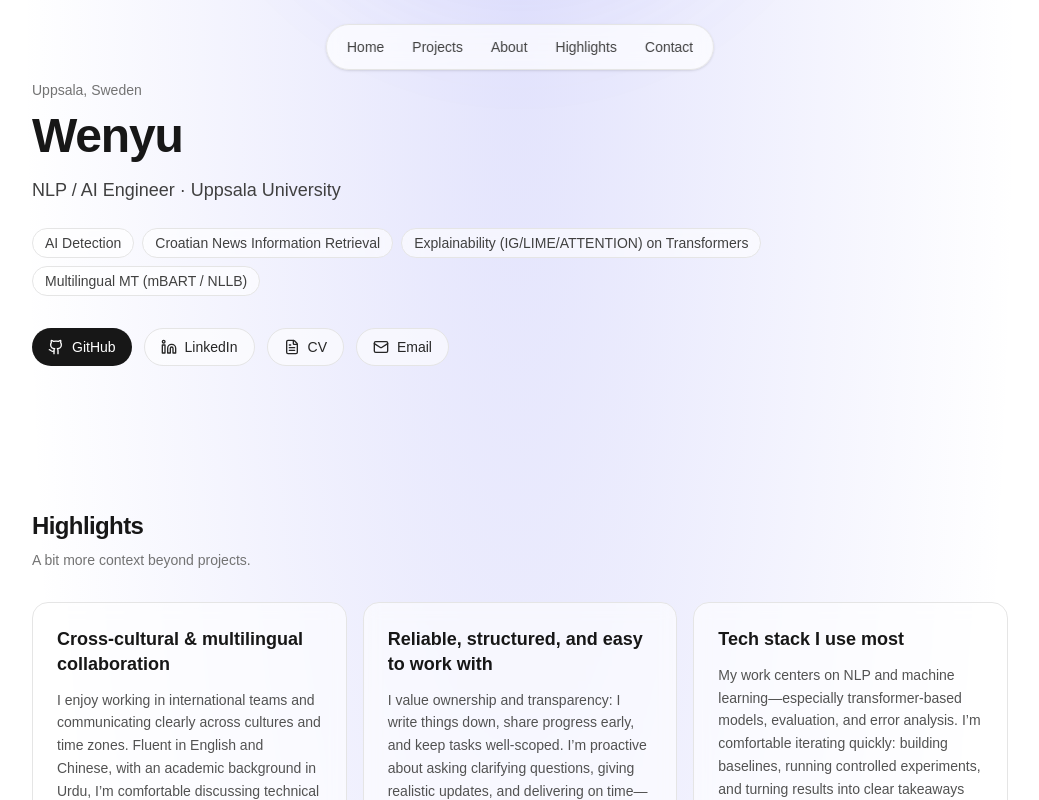
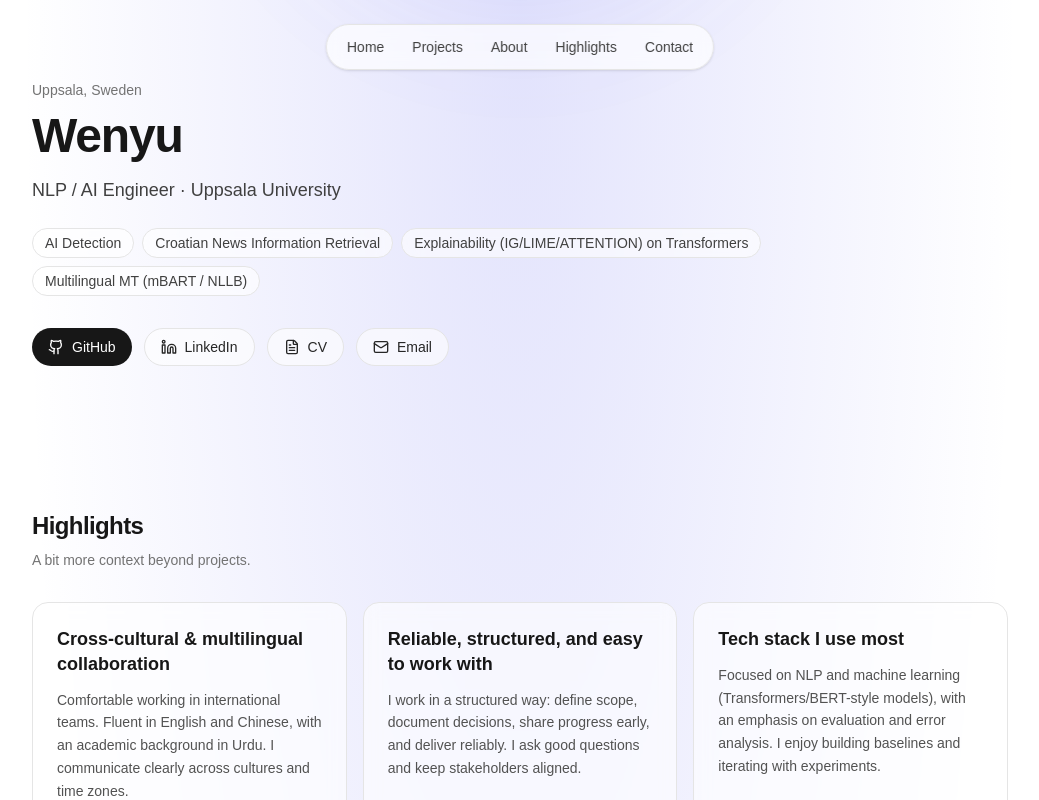
Before and after one commit to 0x0checo/MyWebsite, a Next.js app: page / in a window 1280 px wide. Shown: the top 800 px of the page, without its empty margins (120-1159 px from the left). Built offline with nearby package versions, Linux system fonts and the light colour scheme.

Commit message:
polish highlights again

```diff
--- a/src/data/site.ts
+++ b/src/data/site.ts
@@ -61,15 +61,15 @@ Proficient in English, Chinese, and Urdu, I thrive in collaborative, internation
  FeatureCard: [
   {
     title: "Cross-cultural & multilingual collaboration",
-    body: "I enjoy working in international teams and communicating clearly across cultures and time zones. Fluent in English and Chinese, with an academic background in Urdu, I’m comfortable discussing technical details and aligning expectations with diverse colleagues.",
+    body: "Comfortable working in international teams. Fluent in English and Chinese, with an academic background in Urdu. I communicate clearly across cultures and time zones.",
   },
   {
     title: "Reliable, structured, and easy to work with",
-    body: "I value ownership and transparency: I write things down, share progress early, and keep tasks well-scoped. I’m proactive about asking clarifying questions, giving realistic updates, and delivering on time—without overcomplicating things.",
+    body: "I work in a structured way: define scope, document decisions, share progress early, and deliver reliably. I ask good questions and keep stakeholders aligned.",
   },
   {
     title: "Tech stack I use most",
-    body: "My work centers on NLP and machine learning—especially transformer-based models, evaluation, and error analysis. I’m comfortable iterating quickly: building baselines, running controlled experiments, and turning results into clear takeaways for the next step.",
+    body: "Focused on NLP and machine learning (Transformers/BERT-style models), with an emphasis on evaluation and error analysis. I enjoy building baselines and iterating with experiments.",
   },
 ],
 
```
